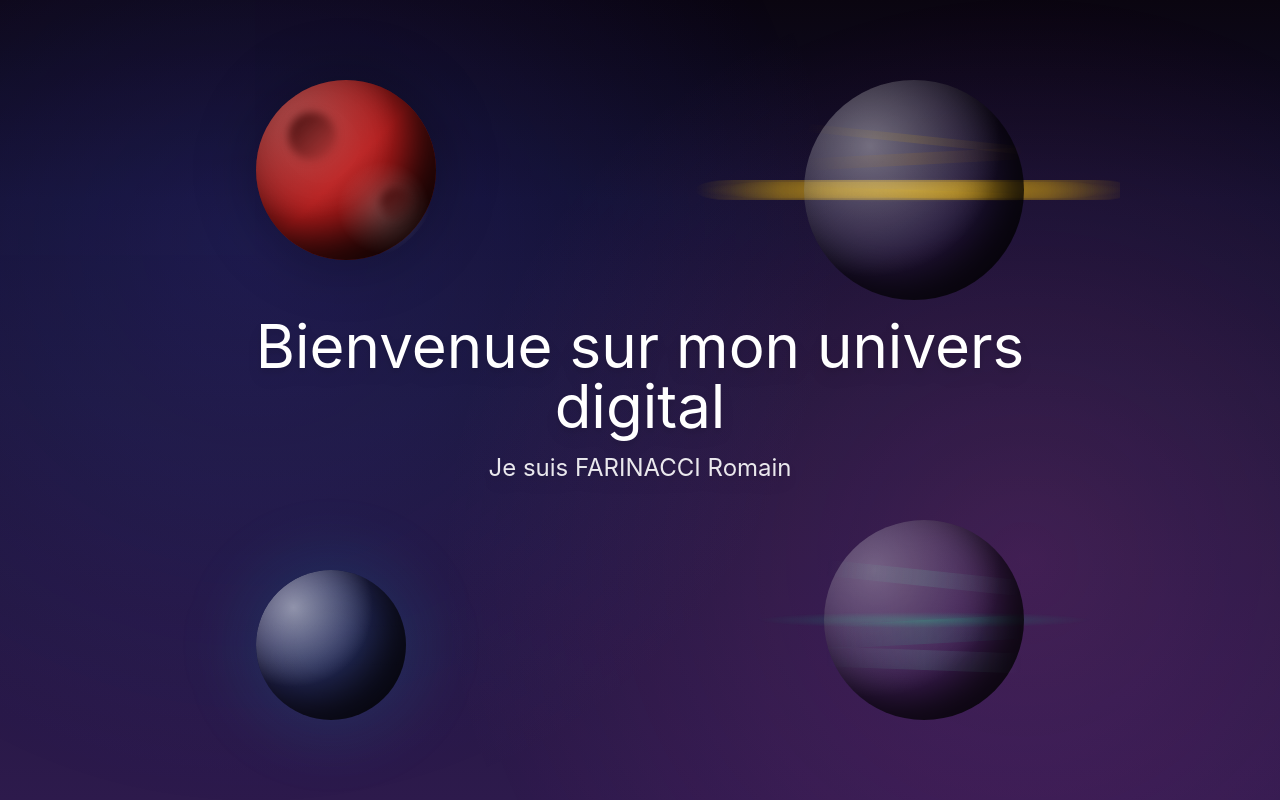
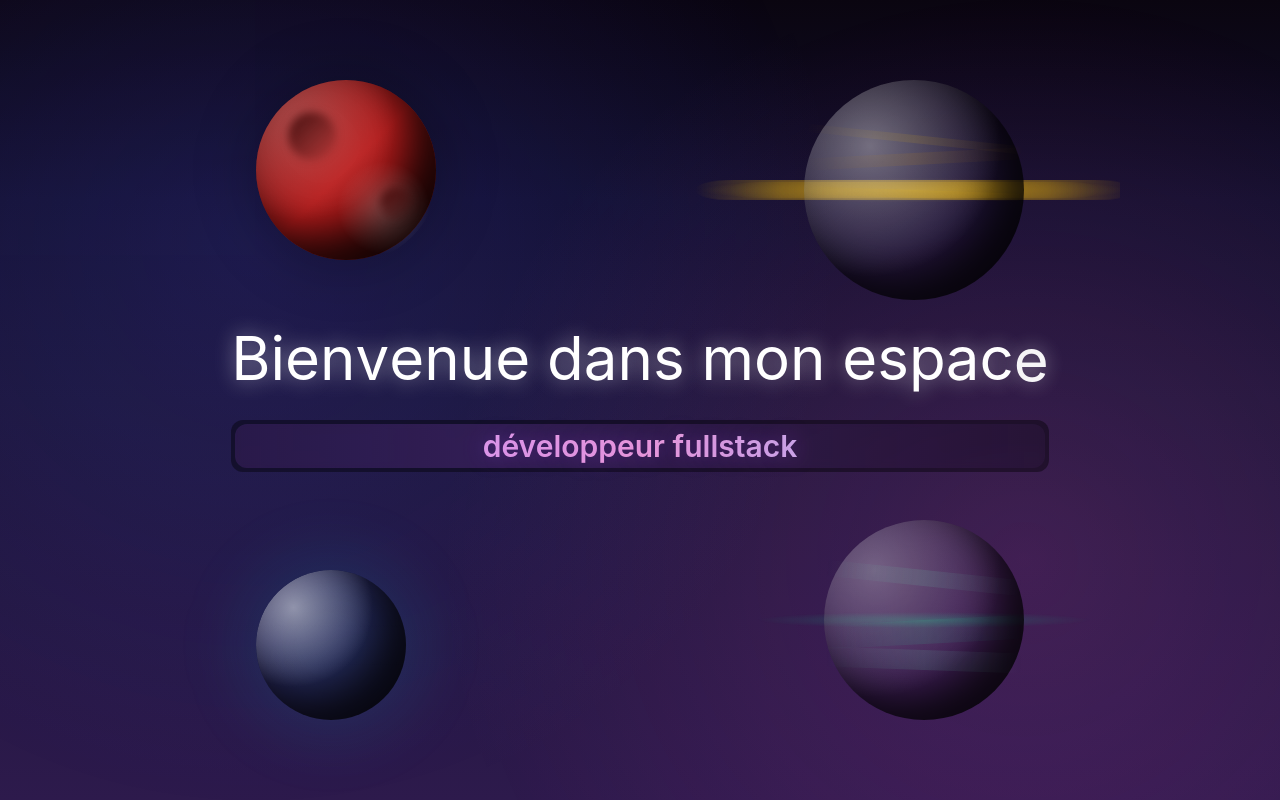
Before and after one commit to RomainEpitech/Portfolio, a React (Vite) app in the folder front/: page / in a window 1280 px wide. Shown: the top 800 px of the page. Built offline with nearby package versions, Linux system fonts and the light colour scheme.

Commit message:
feat: about && improved hero

```diff
--- a/front/src/App.jsx
+++ b/front/src/App.jsx
@@ -4,6 +4,7 @@ import Hero from './components/Hero'
 import About from './components/About'
 import Project from './components/Project'
 import StarryBackground from './components/StarryBackground'
+import Timeline from './components/Timejine'
 
 function App() {
   return (
@@ -11,6 +12,7 @@ function App() {
       <StarryBackground />
       <Hero />
       <About />
+      <Timeline />
       <Project />
     </>
   )
--- a/front/src/components/Hero.jsx
+++ b/front/src/components/Hero.jsx
@@ -1,6 +1,33 @@
 import React from "react";
+import { motion } from 'framer-motion';
 
 const Hero = () => {
+    const textContainer = {
+        hidden: {},
+        visible: {
+            transition: {
+                staggerChildren: 0.2
+            }
+        }
+    };
+
+    const letterAnimation = {
+        hidden: {
+            opacity: 0,
+            y: 50
+        },
+        visible: {
+            opacity: 1,
+            y: 0,
+            transition: {
+                duration: 1,
+                ease: [0.2, 0.65, 0.3, 0.9]
+            }
+        }
+    };
+
+    const title = "Bienvenue dans mon espace";
+    const name = "développeur fullstack";
     return (
         <div className="relative h-screen w-full flex items-center justify-center overflow-hidden">
             {/* Planète rouge style Mars */}
@@ -81,14 +108,99 @@ const Hero = () => {
                 </div>
             </div>
 
-            <div className="relative z-10 text-center px-5 max-w-4xl">
-                <h1 className="text-4xl md:text-6xl mb-4 text-white drop-shadow-lg">
-                    Bienvenue sur mon univers digital
-                </h1>
-                <p className="text-xl md:text-2xl text-white/90 drop-shadow-lg">
-                    Je suis FARINACCI Romain
-                </p>
-            </div>
+            <motion.div
+                className="relative z-10 text-center px-5 max-w-4xl"
+                initial="hidden"
+                animate="visible"
+                variants={textContainer}
+            >
+                <motion.h1
+                    className="relative text-4xl md:text-6xl mb-8 text-white"
+                >
+                    {title.split("").map((letter, index) => (
+                        <motion.span
+                            key={index}
+                            className="inline-block"
+                            variants={letterAnimation}
+                            style={{
+                                textShadow: '0 0 20px rgba(255,255,255,0.5)',
+                            }}
+                        >
+                            {letter === " " ? "\u00A0" : letter}
+                        </motion.span>
+                    ))}
+                    <motion.div
+                        className="absolute -inset-2 bg-gradient-to-r from-transparent via-white/10 to-transparent"
+                        initial={{ x: '-100%', opacity: 0 }}
+                        animate={{
+                            x: ['-100%', '100%'],
+                            opacity: [0, 1, 0]
+                        }}
+                        transition={{
+                            duration: 3,
+                            ease: "easeInOut",
+                            repeat: Infinity,
+                            repeatDelay: 4
+                        }}
+                    />
+                </motion.h1>
+
+                <motion.div
+                    initial={{ opacity: 0 }}
+                    animate={{ opacity: 1 }}
+                    transition={{ delay: 2.5, duration: 1 }}
+                    className="relative p-2"
+                >
+                    <motion.div
+                        className="absolute inset-0 rounded-xl bg-black/40 backdrop-blur-sm"
+                        initial={{ width: 0 }}
+                        animate={{ width: "100%" }}
+                        transition={{ delay: 2.3, duration: 0.8 }}
+                    />
+
+                    <motion.div
+                        className="relative"
+                        initial={{ opacity: 0 }}
+                        animate={{ opacity: 1 }}
+                        transition={{ delay: 2.8, duration: 0.5 }}
+                    >
+                        <motion.p
+                            className="text-2xl md:text-3xl font-semibold bg-gradient-to-r from-purple-300 via-pink-300 to-blue-300 text-transparent bg-clip-text"
+                            animate={{
+                                textShadow: [
+                                    '0 0 20px rgba(168,85,247,0.3)',
+                                    '0 0 25px rgba(168,85,247,0.5)',
+                                    '0 0 20px rgba(168,85,247,0.3)'
+                                ]
+                            }}
+                            transition={{
+                                duration: 2,
+                                repeat: Infinity,
+                                repeatType: "reverse"
+                            }}
+                        >
+                            {name}
+                        </motion.p>
+
+                        <motion.div
+                            className="absolute -inset-1 rounded-xl"
+                            style={{
+                                background: 'linear-gradient(90deg, transparent, rgba(168,85,247,0.2), transparent)',
+                                backgroundSize: '200% 100%'
+                            }}
+                            animate={{
+                                backgroundPosition: ['100% 0', '-100% 0']
+                            }}
+                            transition={{
+                                duration: 3,
+                                repeat: Infinity,
+                                repeatType: "reverse",
+                                ease: "linear"
+                            }}
+                        />
+                    </motion.div>
+                </motion.div>
+            </motion.div>
 
             <style jsx>{`
                 @keyframes float {
--- /dev/null
+++ b/front/src/components/Timejine.jsx
@@ -0,0 +1,12 @@
+import React from "react";
+
+const Timeline = () => {
+
+    return (
+        <div>
+            timeline
+        </div>
+    )
+}
+
+export default Timeline;
```
